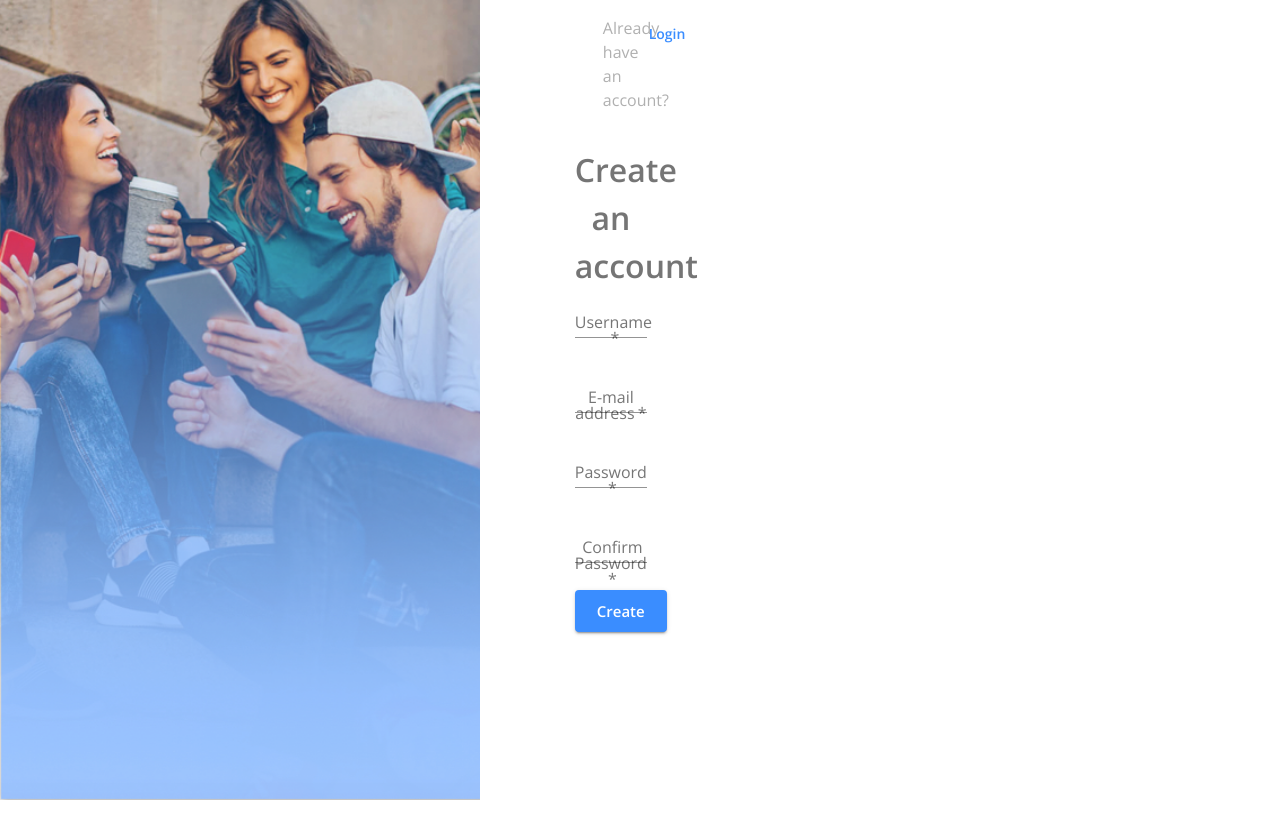
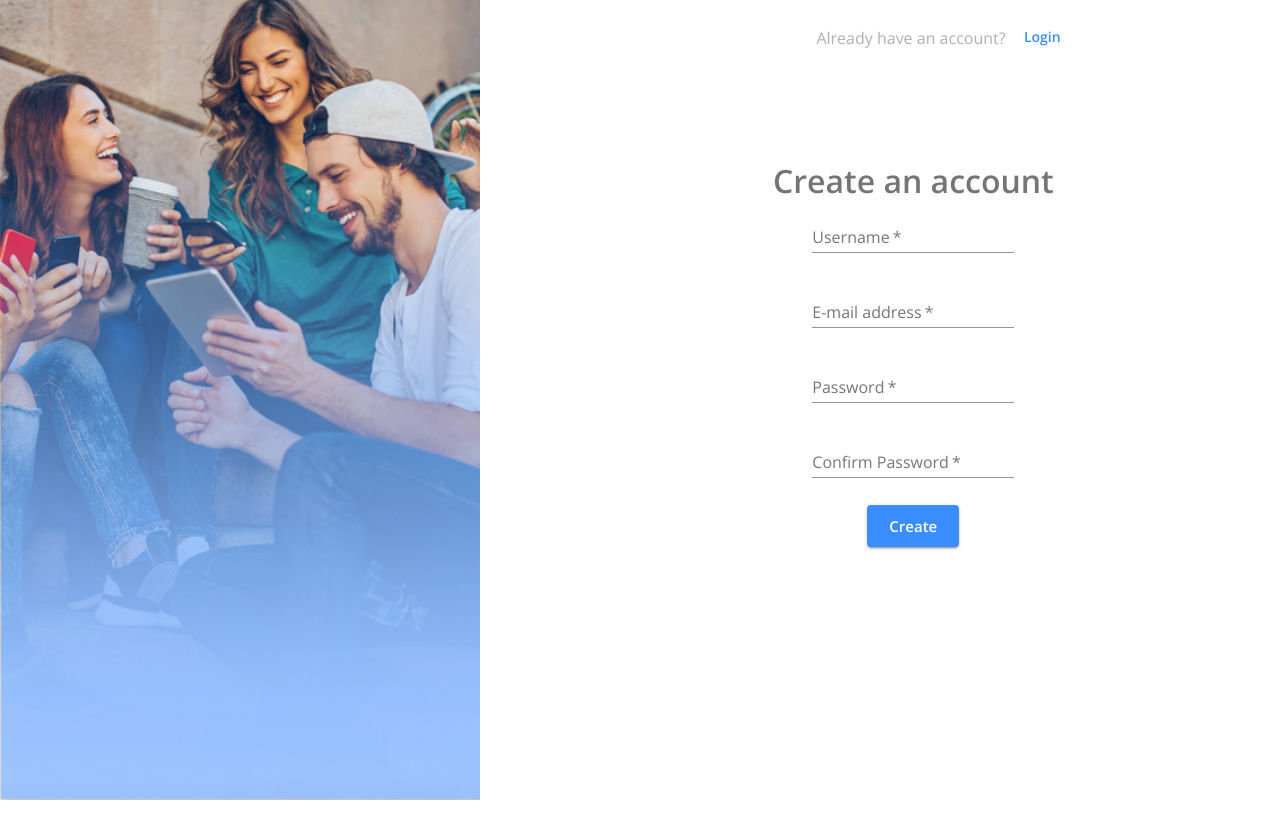
Before and after one commit to chadlyalan/c932a, a React (Create React App) app in the folder client/: page / in a window 1280 px wide. Built offline with nearby package versions, Linux system fonts and the light colour scheme; no server answers.

Commit message:
styling
cleaning up some duplicate styling being applied to the same elements in two different files.

```diff
--- a/client/src/Signup.js
+++ b/client/src/Signup.js
@@ -16,7 +16,9 @@ const useStyles = makeStyles(theme => ({
     height: '100vh',
     color: theme.palette.text.secondary,
     padding: theme.spacing(2),
+
     },
+
   small: {
 
   },
@@ -64,9 +66,9 @@ const Login = (props) => {
             <WelcomeSide />
           </Grid>
 
-          <Grid item>
+          <Grid item md={5} lg={7} alignItems="center"
+            className={classes.main} >
             <RegisterMain
-              className={classes.main}
               handleRegister={handleRegister}
               history={history}
               formErrorMessage={formErrorMessage}
@@ -76,9 +78,8 @@ const Login = (props) => {
       )
       :
         (
-        <Grid item>
+        <Grid item className={classes.small}>
           <RegisterMain
-            className={classes.small}
             handleRegister={handleRegister}
             history={history}
             formErrorMessage={formErrorMessage}
--- a/client/src/components/RegisterMain.js
+++ b/client/src/components/RegisterMain.js
@@ -10,22 +10,23 @@ import {
 } from "@material-ui/core";
 
 const useStyles = makeStyles(theme => ({
-  main: {
-    height: '100vh',
-    color: theme.palette.text.secondary,
-    padding: theme.spacing(2),
+  root: {
+    height: '100%',
+    marginRight: 'auto',
+    marginLeft: 'auto',
+
     },
   picture: {
 
   },
-  welcome: {
-    height: '20%',
-
+  header: {
+    height: '15%',
     },
   grid: {
     height: '70%',
     textAlign: "center",
     alignContent: 'center',
+    width: '100%'
   },
   title: {
     fontSize: '2rem',
@@ -36,11 +37,11 @@ const useStyles = makeStyles(theme => ({
     "& input": {
       fontSize: '16px',
       fontFamily: 'Open Sans',
-      width: '70%'
+      width: '90%'
     }
   },
   form: {
-    width: '60%'
+
   }
 }));
 
@@ -53,15 +54,19 @@ const RegisterMain = (props) => {
     <Grid container item sm={12} md={5} lg={7}
         spacing={5}
         direction="column"
-        className={classes.main}
+        alignItems="center"
+        className={classes.root}
         >
 
 
-      <Grid className={classes.header} container item>
+      <Grid className={classes.header}
+        container item justifyContent="flex-end"
+        alignItems="center"
+        >
 
-        <Grid item xs={5}/>
 
-        <Grid item xs={4}>
+
+        <Grid item xs={6}>
           <Typography className="typography" color="secondary">
             Already have an account?
           </Typography>
@@ -71,7 +76,9 @@ const RegisterMain = (props) => {
           <Button
             className="create-login-button"
             color="primary"
-            onClick={() => history.push("/login")}>Login</Button>
+            onClick={() => history.push("/login")}>
+              Login
+          </Button>
         </Grid>
 
 
```
